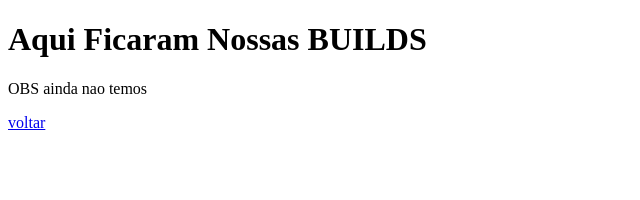
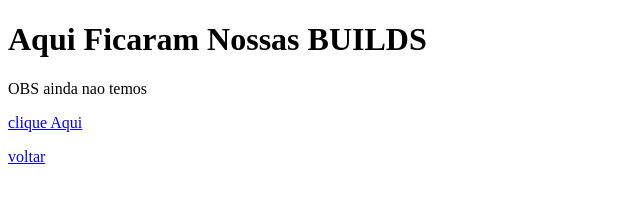
Before and after one commit to joaopaulolago/bau, a plain HTML site: page bulds.html in a window 1280 px wide. Shown: the full height of the page, 0-640 px from the left. Drawn offline with Linux system fonts and the light colour scheme.

Commit message:
Update bulds.html

```diff
--- a/bulds.html
+++ b/bulds.html
@@ -8,7 +8,9 @@
 <body>
     <h1>Aqui Ficaram Nossas BUILDS</h1>
     <p>OBS ainda nao temos</p>
+     <a href="foice.html">clique Aqui</a>
 
     <p><a href="index.html">voltar</a></p>
 </body>
+
 </html>
```
